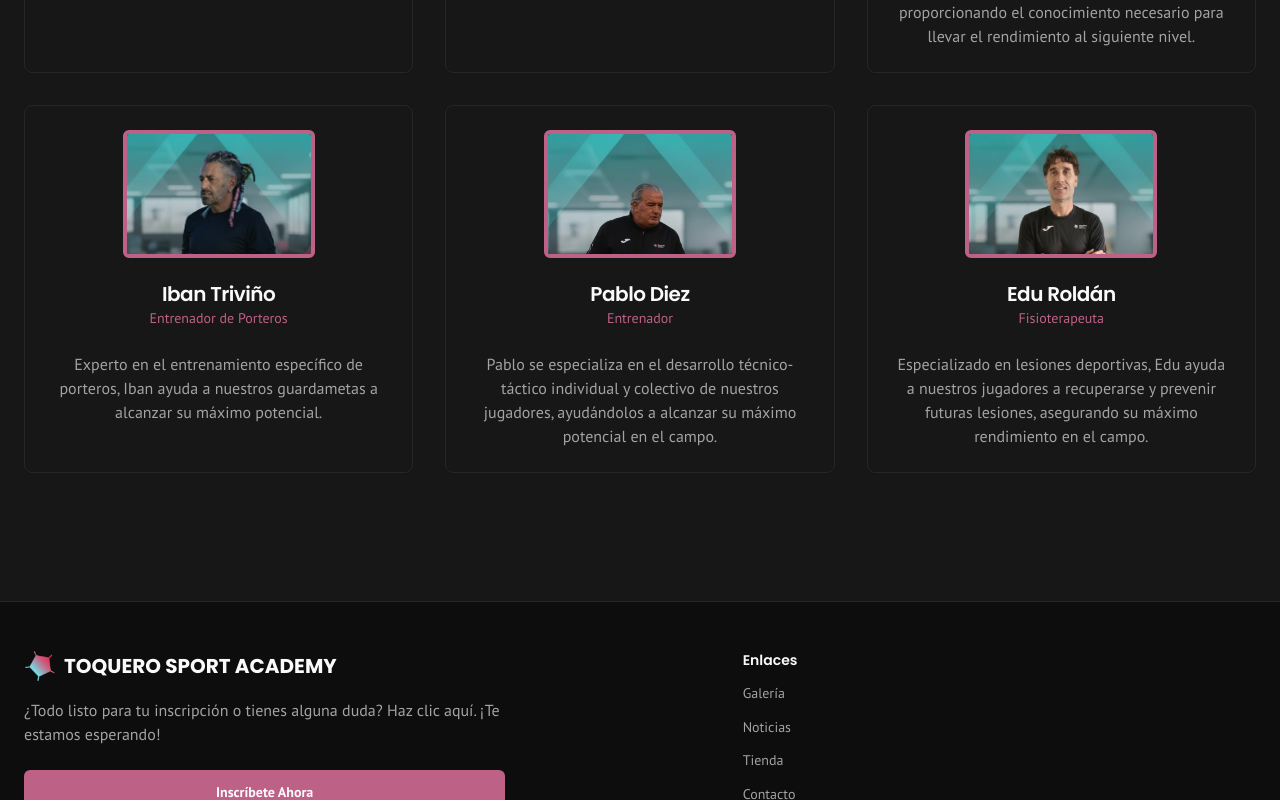
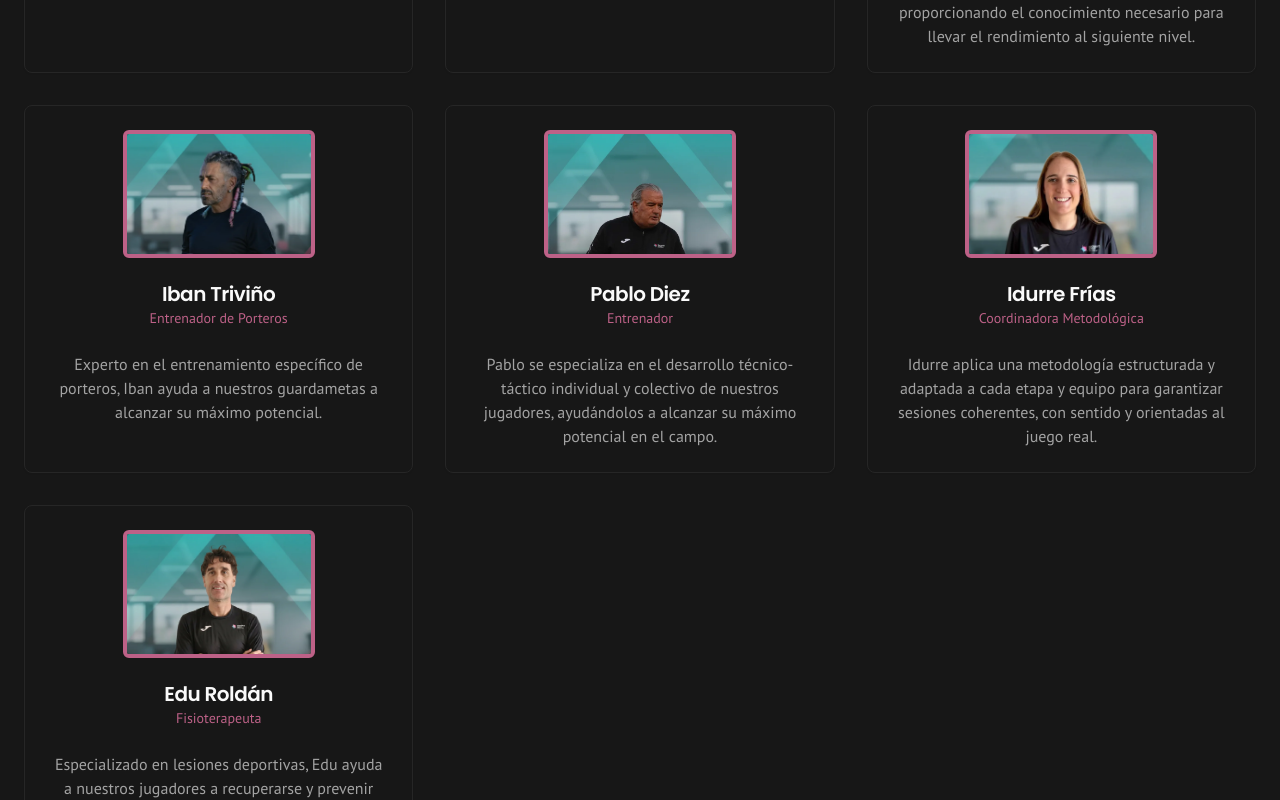
Before and after one commit to gabaelru/t-sport-academy, a Next.js app: page /staff-vitoria in a window 1280 px wide. Shown: the part 840-1640 px from the top of the page. Built offline with nearby package versions, Linux system fonts and the light colour scheme.

Commit message:
idurre añadida

```diff
--- a/public/locales/en/translation.json
+++ b/public/locales/en/translation.json
@@ -124,6 +124,10 @@
     "cristian-de-luis": {
       "role": "Head Coach, Director of Methodology",
       "bio": "Technical leader of the academy. Designs, implements and supervises the training methodology, ensuring consistency in teaching and the proper progression of all players."
+    },
+    "idurre": {
+      "role": "Methodological Coordinator",
+      "bio": "Idurre applies a structured methodology adapted to each stage and team to ensure coherent, meaningful sessions focused on real gameplay."
     }
   },
   "Galeria": {
--- a/public/locales/es/translation.json
+++ b/public/locales/es/translation.json
@@ -124,6 +124,10 @@
     "cristian-de-luis": {
       "role": "Entrenador Principal Director de Metodología",
       "bio": "Líder técnico de la academia. Diseña, implementa y supervisa la metodología de entrenamiento, asegurando la unidad en la enseñanza y la correcta progresión de todos los jugadores."
+    },
+    "idurre": {
+      "role": "Coordinadora Metodológica",
+      "bio": "Idurre aplica una metodología estructurada y adaptada a cada etapa y equipo para garantizar sesiones coherentes, con sentido y orientadas al juego real."
     }
   },
   "Galeria": {
--- a/public/locales/eu/translation.json
+++ b/public/locales/eu/translation.json
@@ -124,6 +124,10 @@
     "cristian-de-luis": {
       "role": "Entrenatzaile Nagusia Metodologia Zuzendaria",
       "bio": "Akademiako buru teknikoa. Entrenamendu-metodologia diseinatu, inplementatu eta gainbegiratzen du, irakaskuntzan batasuna eta jokalari guztien progresio zuzena bermatuz."
+    },
+    "idurre": {
+      "role": "Koordinatzaile metodologikoa",
+      "bio": "Idurrek etapa eta talde bakoitzari egokitutako metodologia egituratua aplikatzen du, saio koherenteak, zentzudunak eta benetako jokora bideratuak bermatzeko."
     }
   },
   "Galeria": {
--- a/src/components/sections/coaches-vitoria.tsx
+++ b/src/components/sections/coaches-vitoria.tsx
@@ -11,6 +11,7 @@ const coaches = [
   { id: 'aner-aldave', name: 'Aner Aldave' },
   { id: 'iban-triviño', name: 'Iban Triviño' },
   { id: 'pablo-diez', name: 'Pablo Diez' },
+  { id: 'idurre', name: 'Idurre Frías' },
   { id: 'edu-roldan', name: 'Edu Roldán' },
 ];
 
--- a/src/lib/placeholder-images.json
+++ b/src/lib/placeholder-images.json
@@ -67,6 +67,12 @@
       "imageHint": "retrato hombre"
     },
     {
+      "id": "idurre",
+      "description": "Retrato de Idurre Frías, Coordinadora Metodológica.",
+      "imageUrl": "/images/staff/Idurre.webp",
+      "imageHint": "retrato mujer"
+    },
+    {
       "id": "service-gym",
       "description": "Interior de un gimnasio moderno con equipamiento.",
       "imageUrl": "https://images.unsplash.com/photo-1710746904729-f3ad9f682bb9?crop=entropy&cs=tinysrgb&fit=max&fm=jpg&ixid=M3w3NDE5ODJ8MHwxfHNlYXJjaHw0fHxnaW1uYXNpbyUyMGVxdWlwYW1pZW50b3xlbnwwfHx8fDE3NjMwMjYyMjl8MA&ixlib=rb-4.1.0&q=80&w=1080",
```
Also changed, not shown: public/images/staff/Idurre.webp (added).
